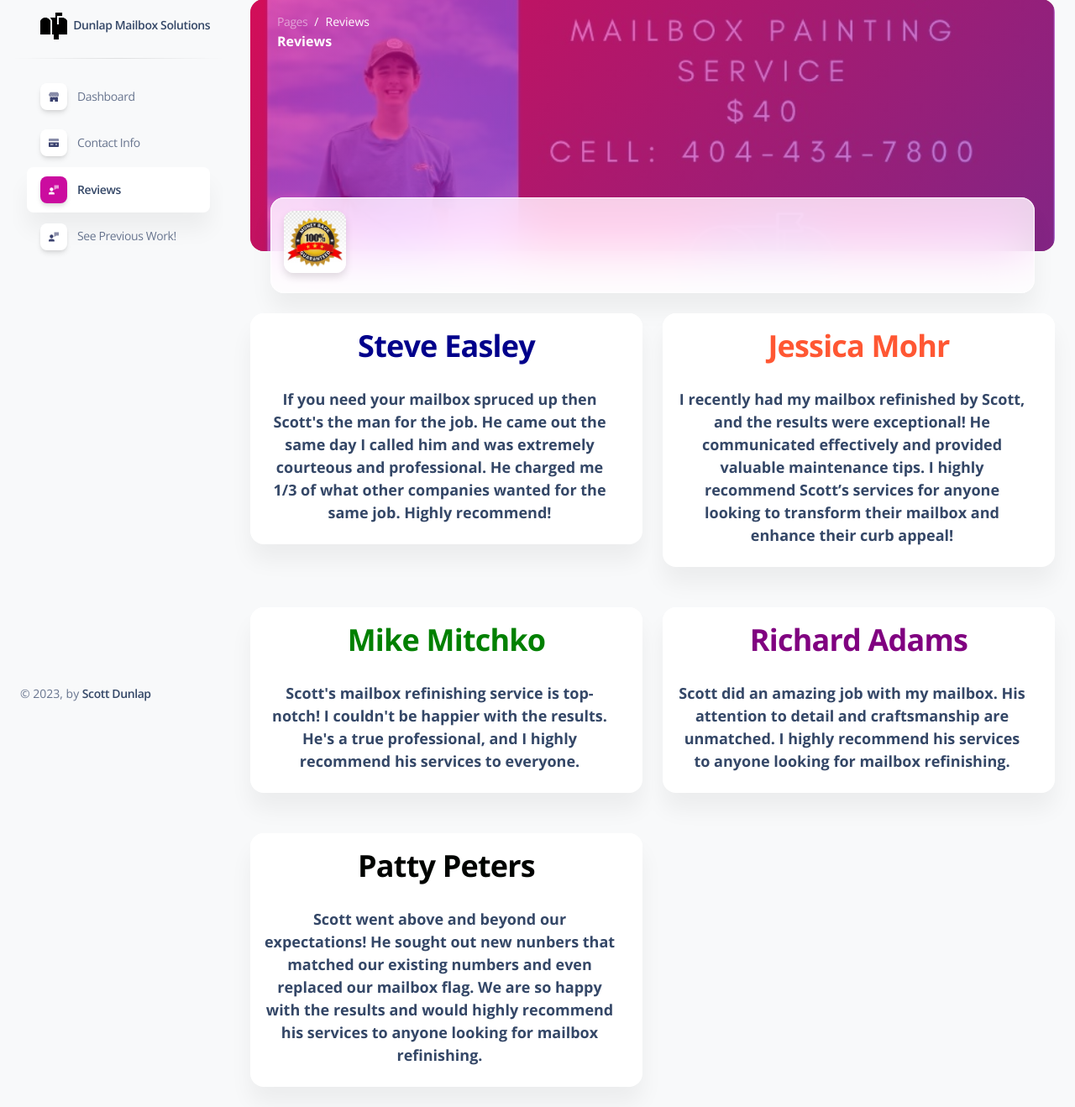
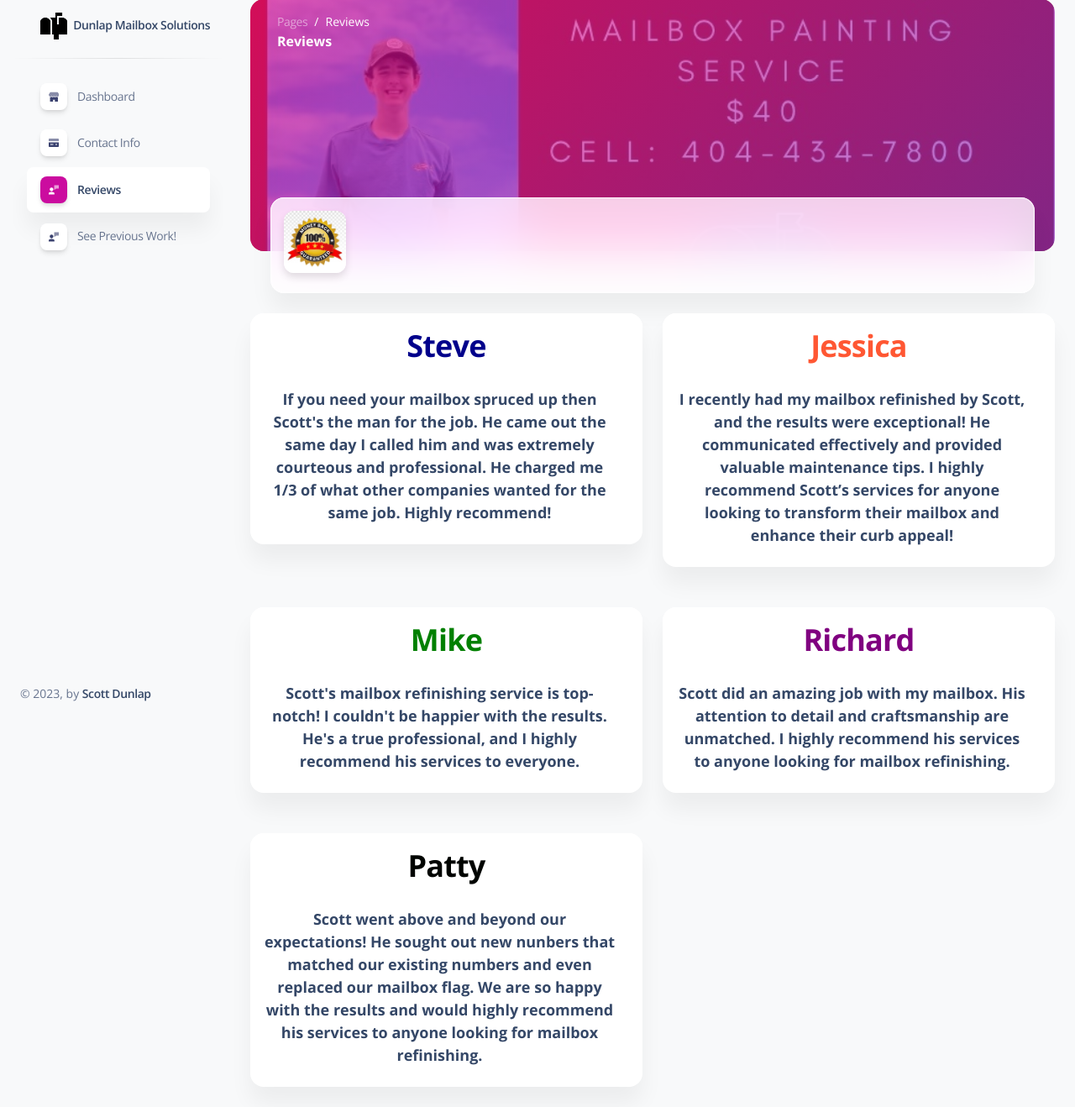
Before and after one commit to scottd44/Dunlap-Mailbox-Solutions, a Django app: page /profile/ in a window 1280 px wide. Shown: the part 25-1343 px from the top of the page at 84% size. Run offline with Django 3.2, Linux system fonts and the light colour scheme; some libraries are stand-ins or nearby versions.

Commit message:
Small Changes

```diff
--- a/tagging/templates/tagging/dashboard.html
+++ b/tagging/templates/tagging/dashboard.html
@@ -370,7 +370,7 @@
                             </span>
                           </td>
                           <td>
-                            <h6 class="mb-0 text-sm">Reinstall Mailbox Flag and Numbers</h6>
+                            <h6 class="mb-0 text-sm">Reinstall mailbox flag and numbers</h6>
 
                           </td>
                           <td class="align-middle text-center">
--- a/tagging/templates/tagging/profile.html
+++ b/tagging/templates/tagging/profile.html
@@ -192,7 +192,7 @@
             <div class="card-header pb-0 p-3">
               <div class="row">
                 <div class="col">
-                  <h1 class="mb-1" style="font-size: 36px; color: #00008B;">Steve Easley</h1>
+                  <h1 class="mb-1" style="font-size: 36px; color: #00008B;">Steve</h1>
                 </div>
               </div>
             </div>
@@ -214,7 +214,7 @@
             <div class="card-header pb-0 p-3">
               <div class="row">
                 <div class="col">
-                  <h1 class="mb-1" style="font-size: 36px; color: #FF5733;">Jessica Mohr</h1>
+                  <h1 class="mb-1" style="font-size: 36px; color: #FF5733;">Jessica</h1>
                 </div>
               </div>
             </div>
@@ -237,7 +237,7 @@
             <div class="card-header pb-0 p-3">
               <div class="row">
                 <div class="col">
-                  <h1 class="mb-1" style="font-size: 36px; color: #008000;">Mike Mitchko</h1>
+                  <h1 class="mb-1" style="font-size: 36px; color: #008000;">Mike</h1>
                 </div>
               </div>
             </div>
@@ -259,7 +259,7 @@
             <div class="card-header pb-0 p-3">
               <div class="row">
                 <div class="col">
-                  <h1 class="mb-1" style="font-size: 36px; color: #800080;">Richard Adams</h1>
+                  <h1 class="mb-1" style="font-size: 36px; color: #800080;">Richard</h1>
                 </div>
               </div>
             </div>
@@ -282,7 +282,7 @@
             <div class="card-header pb-0 p-3">
               <div class="row">
                 <div class="col">
-                  <h1 class="mb-1" style="font-size: 36px; color: #000300;">Patty Peters</h1>
+                  <h1 class="mb-1" style="font-size: 36px; color: #000300;">Patty</h1>
                 </div>
               </div>
             </div>
```
